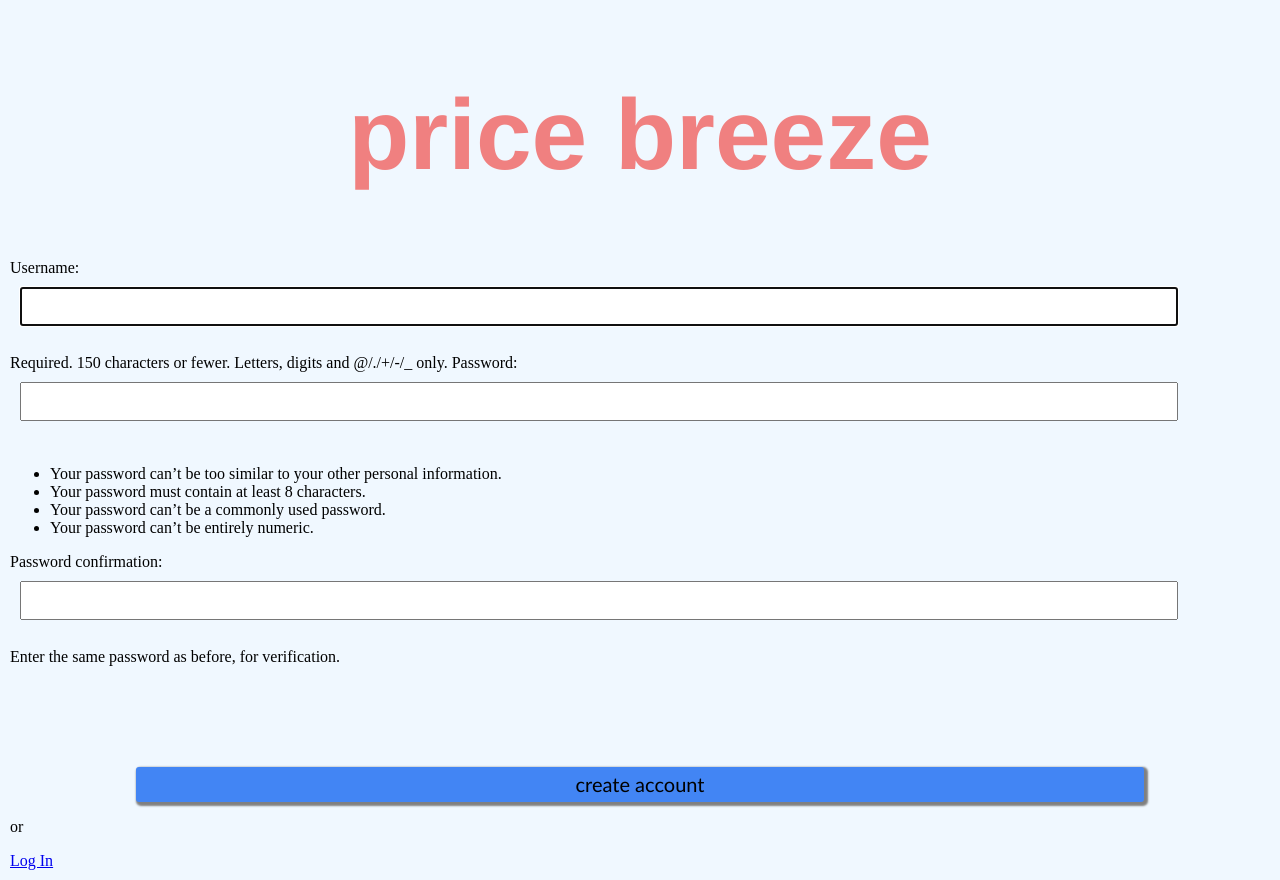
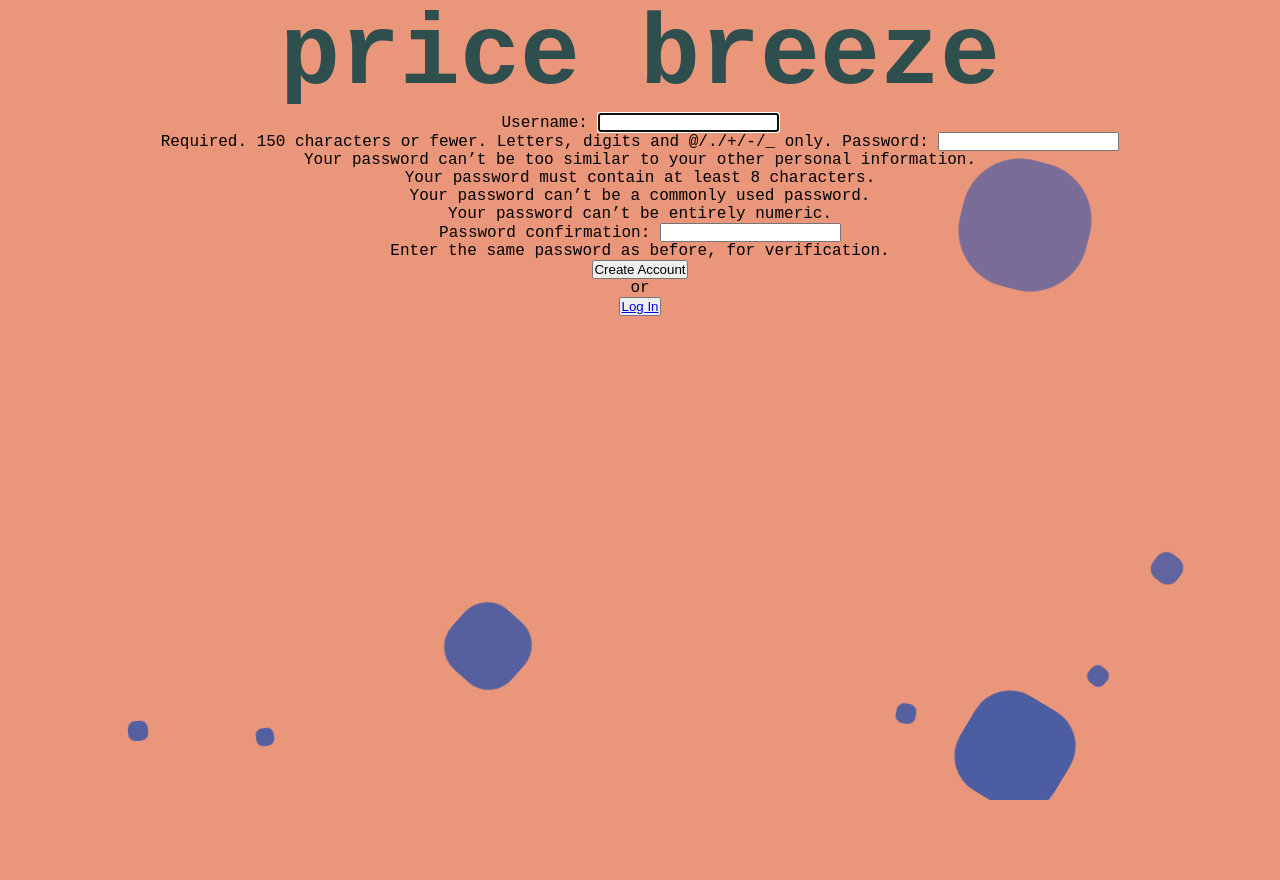
Before and after one commit to Kevin-Mortimer-19/Price-Breeze, a Django app: page / in a window 1280 px wide. After the commit the page ends 800 px from the top, so only its background shows below. Run offline with Django 4.2, Linux system fonts and the light colour scheme.

Commit message:
added animated background

```diff
--- /dev/null
+++ b/static/background.css
@@ -0,0 +1,138 @@
+* {
+    margin: 0px;
+    padding: 0px;
+}
+
+header {
+    width: 100%;
+    color: darkslategray;
+    font-size: 50px;
+    position: relative;
+    z-index: 8;
+}
+
+body {
+    background-color: darksalmon;
+    font-family: 'Courier New', Courier, monospace;
+    text-align: center;
+    z-index: 9;
+    position: relative;
+}
+
+.circles {
+    position: absolute;
+    z-index: 10;
+
+    top: 0;
+    left: 0;
+    width: 100%;
+    height: 100%;
+    overflow: hidden;
+
+    width: 100%;
+    height: 100vh;
+}
+
+.circles li {
+    position: absolute;
+    display: block;
+    list-style: none;
+    width: 20px;
+    height: 20px;
+    background: rgba(8, 67, 179, 0.747);
+    animation: animate 25s linear infinite;
+    bottom: -150px;
+}
+
+    /*circles*/
+        .circles li:nth-child(1){
+            left: 35%;
+            width: 80px;
+            height: 80px;
+            animation-delay: 0s;
+        }
+
+        .circles li:nth-child(2){
+            left: 10%;
+            width: 20px;
+            height: 20px;
+            animation-delay: 2s;
+            animation-duration: 22s;
+        }
+
+        .circles li:nth-child(3){
+            left: 70%;
+            width: 20px;
+            height: 20px;
+            animation-delay: .94s;
+        }
+
+        .circles li:nth-child(4){
+            left: 90%;
+            width: 30px;
+            height: 30px;
+            animation-delay: 0s;
+            animation-duration: 18s;
+        }
+
+        .circles li:nth-child(5){
+            left: 85%;
+            width: 20px;
+            height: 20px;
+            animation-delay: 0s;
+        }
+
+        .circles li:nth-child(6){
+            left: 75%;
+            width: 110px;
+            height: 110px;
+            animation-delay: 3s;
+        }
+
+        .circles li:nth-child(7){
+            left: 35%;
+            width: 150px;
+            height: 150px;
+            animation-delay: 7s;
+        }
+
+        .circles li:nth-child(8){
+            left: 80%;
+            width: 15px;
+            height: 15px;
+            animation-delay: 17s;
+            animation-duration: 35s;
+        }
+
+        .circles li:nth-child(9){
+            left: 20%;
+            width: 18px;
+            height: 18px;
+            animation-delay: 1.5s;
+            animation-duration: 25s;
+        }
+
+        .circles li:nth-child(10){
+            left: 75%;
+            width: 130px;
+            height: 130px;
+            animation-delay: 0s;
+            animation-duration: 10s;
+        }
+
+
+@keyframes animate {
+
+    0%{
+        transform: translateY(0) rotate(0deg);
+        opacity: 1;
+        border-radius: 34%;
+    }
+
+    100%{
+        transform: translateY(-1000px) rotate(840deg);
+        opacity: 0.5;
+        border-radius: 50%;
+    }
+
+}
--- a/templates/account_creation.html
+++ b/templates/account_creation.html
@@ -4,21 +4,44 @@
 <head>
     <meta charset="utf-8">
     <meta name="viewport" content="width=device-width, initial-scale=1">
-    <title>PB - create account</title>
-    <link rel="stylesheet" href="../static/design.css" />
+    <title>account creation</title>
+    <link rel = "stylesheet" href = "../static/background.css">
+   <!-- <link rel="stylesheet" href="../static/design.css">-->
 </head>
 
 <body>
-    <h1>price breeze</h1>
-    <form method="POST">{% csrf_token %}
-        <div id="login-info">
-            {{ form }}
-            <button class="btn btn-primary" type="submit">create account</button>
+    <header>
+        <h1>price breeze</h1>
+    </header>
+
+    <section class = "backgroundArea">
+            <ul class = "circles">
+                <li></li>
+                <li></li>
+                <li></li>
+                <li></li>
+                <li></li>
+                <li></li>
+                <li></li>
+                <li></li>
+                <li></li>
+                <li></li>
+            </ul>
+    </section>
+
+    <section class = "newAcc">
+        <form method="POST">{% csrf_token %}
+            <div id="login-info">
+                {{ form }}
+            </div>
+        </form>
+
+        <div id = "submission">
+            <button class="btn btn-primary" type="submit">Create Account</button>
+            <p> or </p>
+            <button><a href="{% url 'login'%}">Log In</a></button>
         </div>
 
-    </form>
-    <p>or </p><a href="{% url 'login'%}">Log In</a>
-
+    </section>
 </body>
-
 </html>
```
